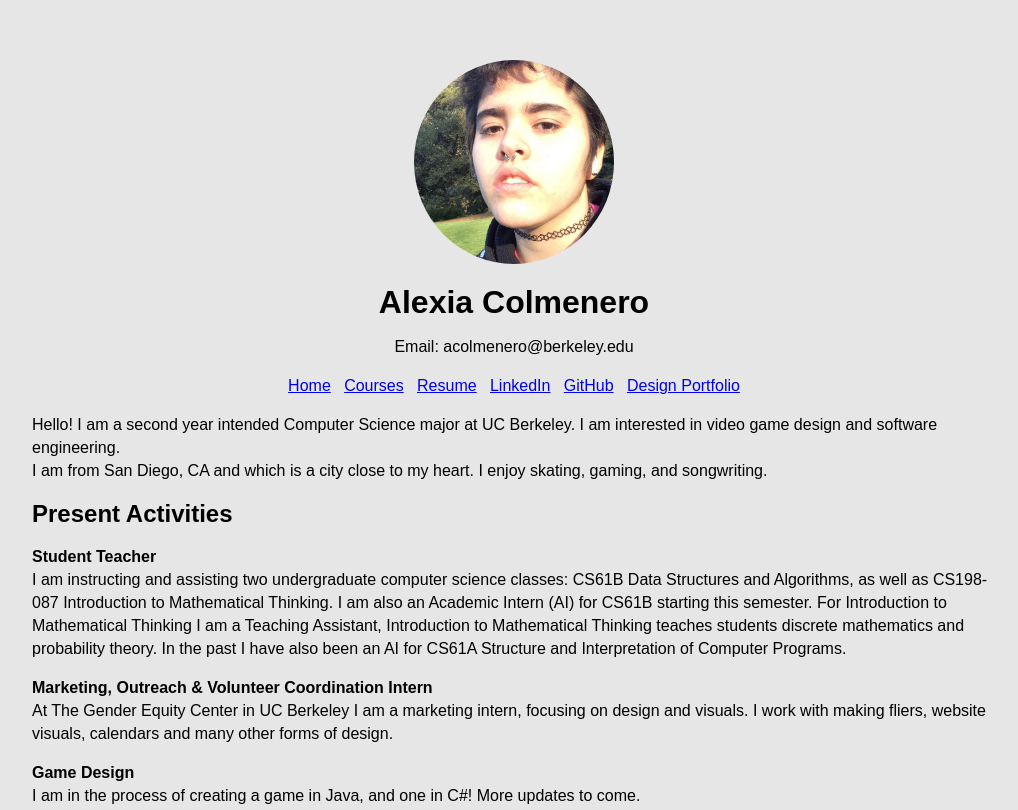
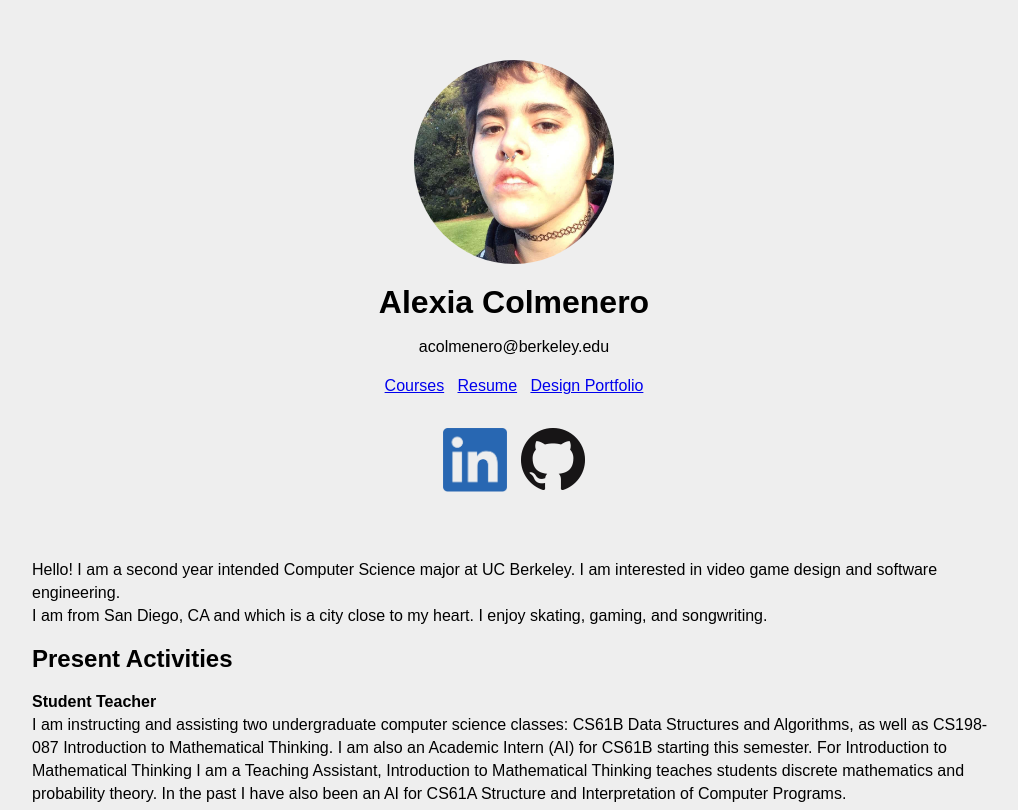
Before and after one commit to acolmenero/MyWebsite.io, a plain HTML site: page index.html in a window 1280 px wide. Shown: the top 810 px of the page, without its empty margins (126-1144 px from the left). Drawn offline with Linux system fonts and the light colour scheme.

Commit message:
logo updates

```diff
--- a/index.html
+++ b/index.html
@@ -8,21 +8,20 @@
 
 <body>
 	<div class = "top">
-		<img src="selfie copy.jpg" width="200">
+		<img src="selfie copy.jpg" width="200" class="selfie">
 		<h1>Alexia Colmenero</h1>
-		<p>Email: acolmenero@berkeley.edu</p>
+		<p>acolmenero@berkeley.edu</p>
 		<p>
-			<a href="index.html">Home</a>
-			 &nbsp;
 			<a href="Courses.html">Courses</a>
 			&nbsp;
 			<a href="Resume.pdf">Resume</a>
 			&nbsp;
-			<a href="https://www.linkedin.com/in/alexia-c-71214212a">LinkedIn</a>
+			<a href="https://drive.google.com/drive/u/1/folders/1bBKkjjGrPvR9uF4PglJw7TM1dvxWkH0i">Design Portfolio</a>
+		</p>
+		<p>
+			<a href="https://www.linkedin.com/in/alexia-c-71214212a"><img src="LI-In-Bug.png" class="linkedin"></a>
 			&nbsp;
-			<a href="https://github.com/alexiac3">GitHub</a>
-			&nbsp;
-			<a href="https://drive.google.com/drive/u/1/folders/1bBKkjjGrPvR9uF4PglJw7TM1dvxWkH0i">Design Portfolio</a>
+			<a href="https://github.com/alexiac3"><img src="GitHub-Mark-64px.png" class="github"></a>
 		</p>
 	</div>
 
--- a/style.css
+++ b/style.css
@@ -1,5 +1,5 @@
 body {
-	background-color: #E6E6E6;
+	background-color: #EEE;
 	font-family: Arial, Helvetica, sans-serif;
 	line-height: 23px;
 }
@@ -12,11 +12,17 @@ body {
 
 .top {
 	margin: 150px;
-	margin-bottom: 0px;
+	margin-bottom: 60px;
 	margin-top: 60px;
 	text-align: center;
 }
 
-img {
+img.selfie {
 	border-radius: 50%;
 }
+
+img.linkedin {
+	width: 64px;
+	height: 64px;
+	margin-top: 15px;
+}
```
Also changed, not shown: GitHub-Mark-64px.png (added), LI-In-Bug.png (added), 1 other file.
